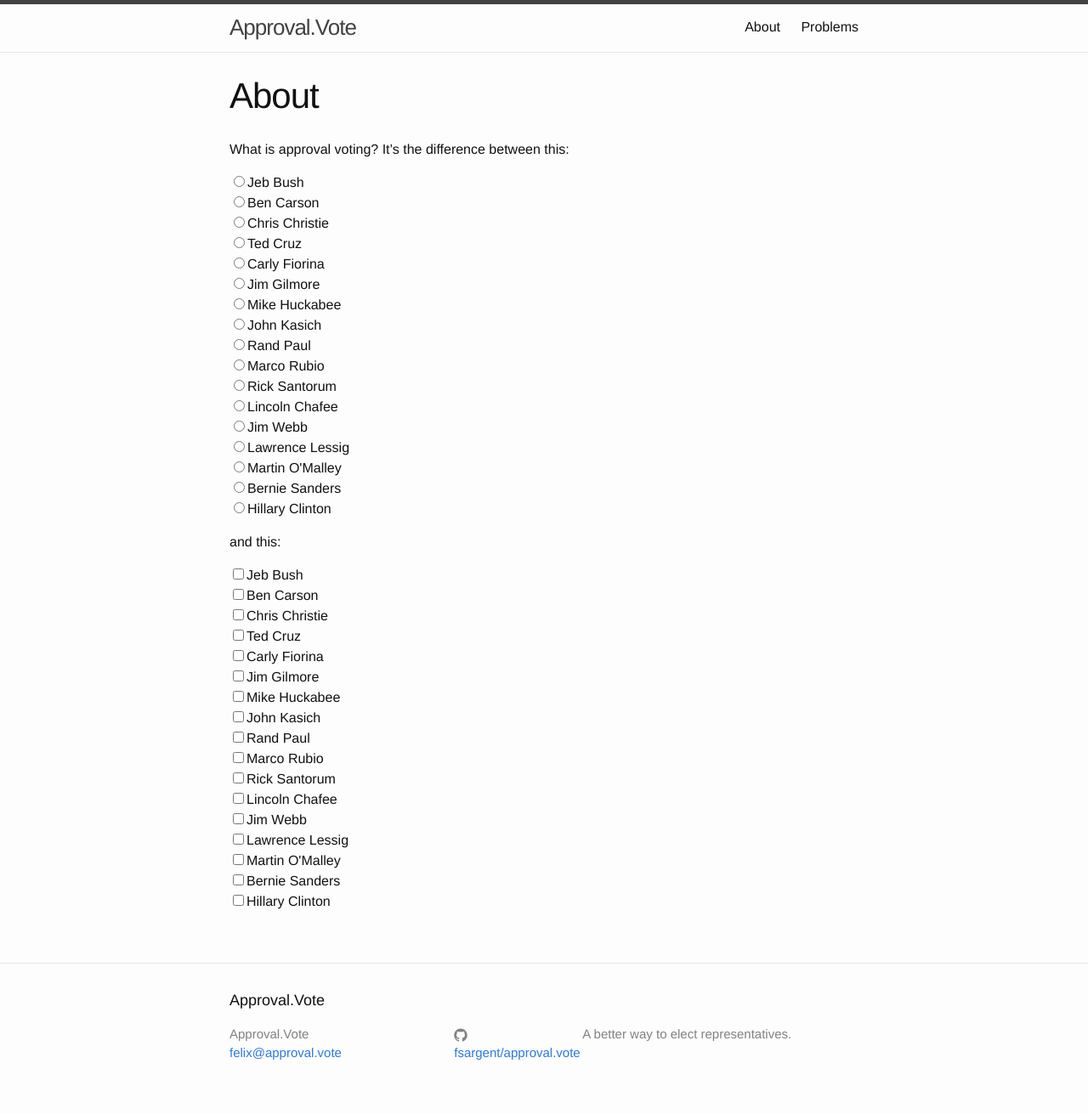
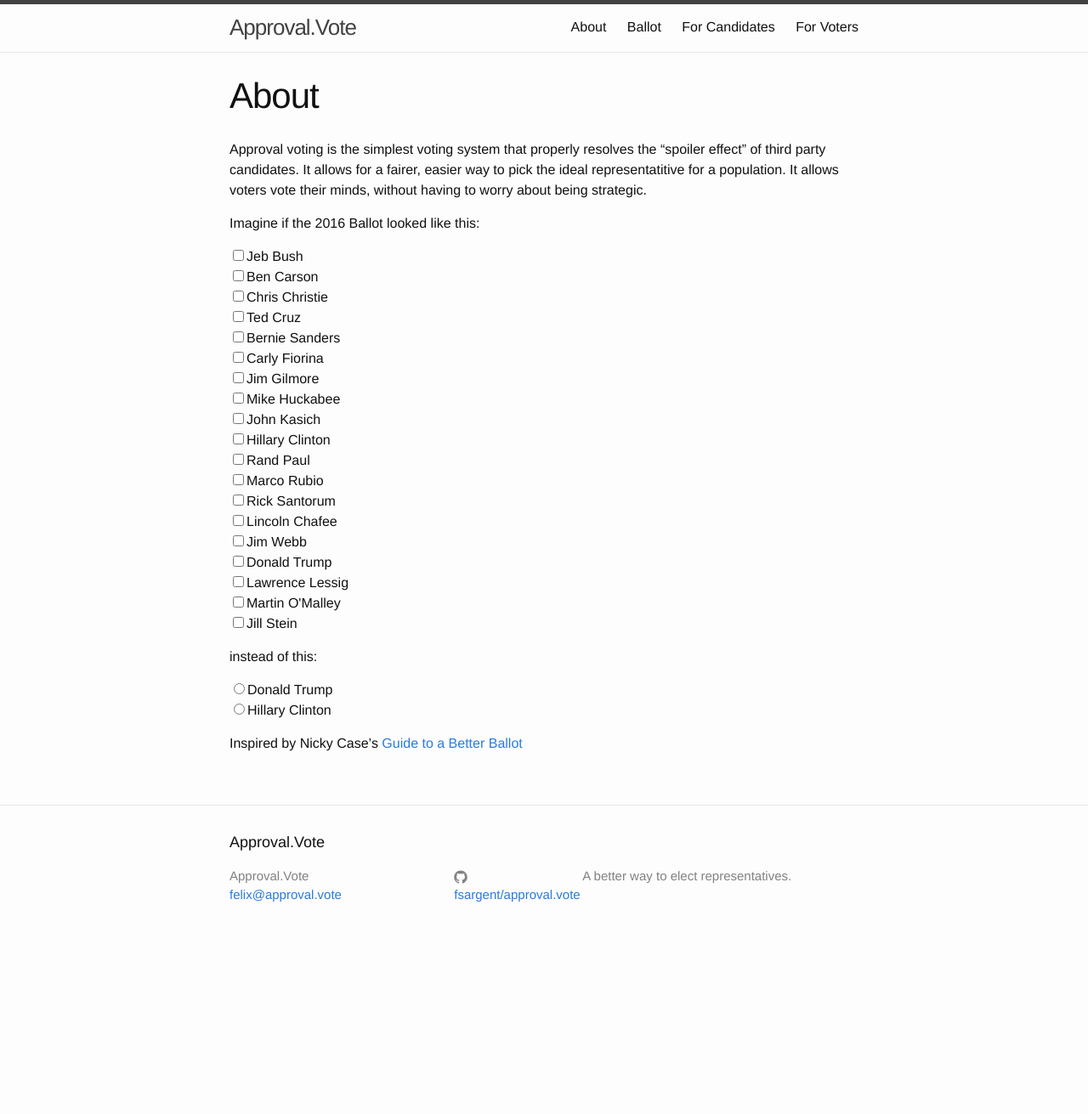
Before and after one commit to electionscience/approval.vote-legacy, a Jekyll site: the page built from about.md, in a window 1280 px wide. Shown: the whole page at 85% size. Built offline with Jekyll 4.4.1, drawn with Linux system fonts in a browser that asks for light colours; after the commit the page ends 1125 px from its top, so only the background shows below that.

Commit message:
Added ncase's ballot examples. Added candidate language.

```diff
--- a/about.md
+++ b/about.md
@@ -4,32 +4,10 @@
 permalink: /about/
 ---
 
-What is approval voting?
-It's the difference between this:
-<div>
-<p>
-<form action="">
-  <input type="radio" name="candidate" value="Jeb Bush">Jeb Bush<br>
-  <input type="radio" name="candidate" value="Ben Carson">Ben Carson<br>
-  <input type="radio" name="candidate" value="Chris Christie">Chris Christie<br>
-  <input type="radio" name="candidate" value="Ted Cruz">Ted Cruz<br>
-  <input type="radio" name="candidate" value="Carly Fiorina">Carly Fiorina<br>
-  <input type="radio" name="candidate" value="Jim Gilmore">Jim Gilmore<br>
-  <input type="radio" name="candidate" value="Mike Huckabee">Mike Huckabee<br>
-  <input type="radio" name="candidate" value="John Kasich">John Kasich<br>
-  <input type="radio" name="candidate" value="Rand Paul">Rand Paul<br>
-  <input type="radio" name="candidate" value="Marco Rubio">Marco Rubio<br>
-  <input type="radio" name="candidate" value="Rick Santorum">Rick Santorum<br>
-  <input type="radio" name="candidate" value="Lincoln Chafee">Lincoln Chafee<br>
-  <input type="radio" name="candidate" value="Jim Webb">Jim Webb<br>
-  <input type="radio" name="candidate" value="Lawrence Lessig">Lawrence Lessig<br>
-  <input type="radio" name="candidate" value="Martin O'Malley ">Martin O'Malley<br>
-  <input type="radio" name="candidate" value="Bernie Sanders  ">Bernie Sanders<br>
-  <input type="radio" name="candidate" value="Hillary Clinton ">Hillary Clinton<br>
-</form></p>
-</div>
+Approval voting is the simplest voting system that properly resolves the "spoiler effect" of third party candidates. It allows for a fairer, easier way to pick the ideal representatitive for a population. It allows voters vote their minds, without having to worry about being strategic.
 
-and this:
+Imagine if the 2016 Ballot looked like this:
+
 <div>
 <p>
 <form action="">
@@ -37,17 +15,28 @@
   <input type="checkbox" name="candidate" value="Ben Carson">Ben Carson<br>
   <input type="checkbox" name="candidate" value="Chris Christie">Chris Christie<br>
   <input type="checkbox" name="candidate" value="Ted Cruz">Ted Cruz<br>
+  <input type="checkbox" name="candidate" value="Bernie Sanders  ">Bernie Sanders<br>
   <input type="checkbox" name="candidate" value="Carly Fiorina">Carly Fiorina<br>
   <input type="checkbox" name="candidate" value="Jim Gilmore">Jim Gilmore<br>
   <input type="checkbox" name="candidate" value="Mike Huckabee">Mike Huckabee<br>
   <input type="checkbox" name="candidate" value="John Kasich">John Kasich<br>
+  <input type="checkbox" name="candidate" value="Hillary Clinton ">Hillary Clinton<br>
   <input type="checkbox" name="candidate" value="Rand Paul">Rand Paul<br>
   <input type="checkbox" name="candidate" value="Marco Rubio">Marco Rubio<br>
   <input type="checkbox" name="candidate" value="Rick Santorum">Rick Santorum<br>
   <input type="checkbox" name="candidate" value="Lincoln Chafee">Lincoln Chafee<br>
   <input type="checkbox" name="candidate" value="Jim Webb">Jim Webb<br>
+  <input type="checkbox" name="candidate" value="Donald Trump">Donald Trump<br>
   <input type="checkbox" name="candidate" value="Lawrence Lessig">Lawrence Lessig<br>
   <input type="checkbox" name="candidate" value="Martin O'Malley ">Martin O'Malley<br>
-  <input type="checkbox" name="candidate" value="Bernie Sanders  ">Bernie Sanders<br>
-  <input type="checkbox" name="candidate" value="Hillary Clinton ">Hillary Clinton<br>
+  <input type="checkbox" name="candidate" value="Jill Stein">Jill Stein<br>
 </form></p></div>
+
+instead of this:
+<div><p><form action="">
+<input type="radio" name="candidate" value="Donald Trump">Donald Trump<br>
+  <input type="radio" name="candidate" value="Hillary Clinton ">Hillary Clinton<br>
+</form></p></div>
+
+
+Inspired by Nicky Case's [Guide to a Better Ballot](http://ncase.me/ballot/)
```
Also changed, not shown: _notes.md (added, +22 -0 lines), ballot.md (added, +42 -0 lines), candidates.md (added, +34 -0 lines), problems.md (+1 -21 lines).
